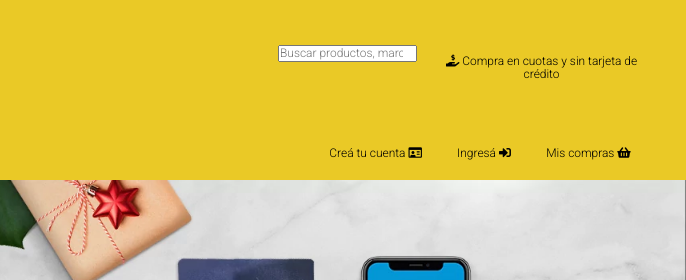
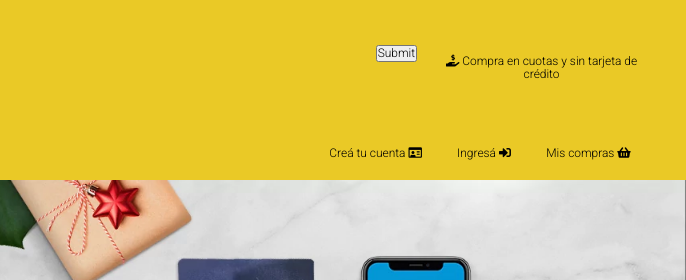
Before and after one commit to Sachonski/Clase12, a website: page views/home.html in a window 1280 px wide. Shown: the top 280 px of the page, 594-1280 px from the left. Drawn offline with Linux system fonts and the light colour scheme; files whose address does not match are found by name.

```diff
--- a/views/home.html
+++ b/views/home.html
@@ -21,7 +21,7 @@
                 <img class='logo' src=".\img\logo-mercado-liebre.svg" alt="imagen logo">
                 <div class='main-header-buscador'>
                     <form class="buscador">
-                        <input type="search" name="busqueda" placeholder="Buscar productos, marcas y mas">
+                        <input type="submit" name="busqueda" placeholder="Buscar productos, marcas y mas">
                     </form>
                     <h5><i class="fas fa-hand-holding-usd"></i> Compra en cuotas y sin tarjeta de crédito</h5>
                 </div>
```
Also changed, not shown: views/login.html (+1 -1 lines), views/register.html (+1 -1 lines).
